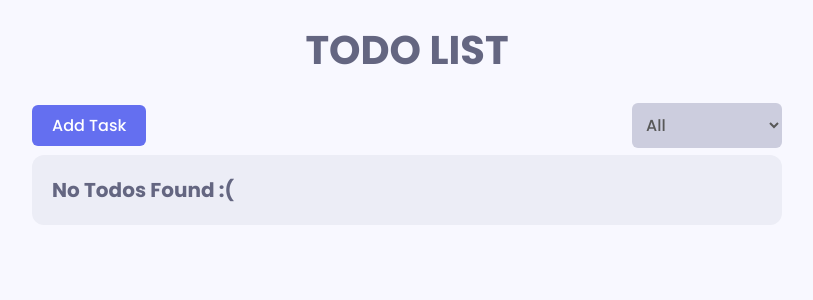
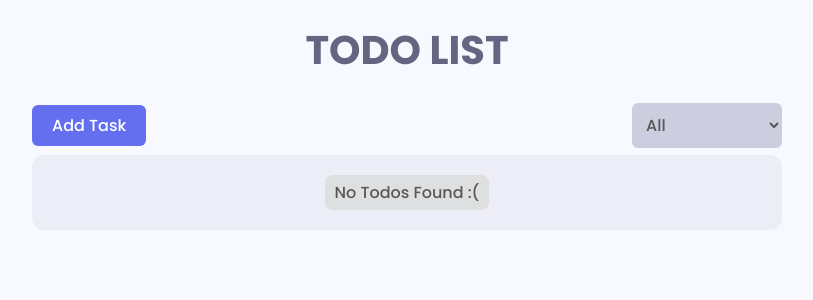
Before and after one commit to raffay2001/REDUX-TODO-APPLICATION, a React (Create React App) app: page / in a window 1280 px wide. Shown: the top 300 px of the page, without its empty margins (233-1046 px from the left). Built offline with nearby package versions, Linux system fonts and the light colour scheme.

Commit message:
Done With Framer Motion Animations

```diff
--- a/src/components/AppContent.js
+++ b/src/components/AppContent.js
@@ -2,7 +2,22 @@ import React from 'react';
 import { useSelector } from 'react-redux';
 import TodoItem from './TodoItem';
 import styles from '../styles/modules/app.module.scss';
-import { motion } from 'framer-motion';
+import { motion, AnimatePresence } from 'framer-motion';
+
+
+const containerVariants = {
+    hidden: { opacity: 1 },
+    visible: {
+        opacity: 1, scale: 1, transition: {
+            staggerChildren: 0.2,
+        },
+    },
+}
+
+const child = {
+    hidden: { y: 20, opacity: 0 },
+    visible: { y: 0, opacity: 1 }
+}
 
 const AppContent = () => {
     const todoList = useSelector((state) => state.todo.todoList);
@@ -20,12 +35,23 @@ const AppContent = () => {
     });
 
     return (
-        <motion.div className={styles.content__wrapper}>
-            {filteredTodoList && filteredTodoList.length > 0 ? (
-                filteredTodoList.map((todo) => (
-                    <TodoItem key={todo.id} todo={todo}></TodoItem>
-                ))
-            ) : <h1 style={{ color: '#646681' }}>No Todos Found :(</h1>}
+        <motion.div
+            className={styles.content__wrapper}
+            variants={containerVariants}
+            initial='hidden'
+            animate='visible'
+        >
+            <AnimatePresence>
+                {filteredTodoList && filteredTodoList.length > 0 ? (
+                    filteredTodoList.map((todo) => (
+                        <TodoItem key={todo.id} todo={todo} ></TodoItem>
+                    ))
+                ) : <motion.p
+                    className={styles.emptyText}
+                    variants={child}
+                >No Todos Found :(</motion.p>}
+            </AnimatePresence>
+
         </motion.div>
     );
 }
--- a/src/components/TodoItem.js
+++ b/src/components/TodoItem.js
@@ -9,6 +9,12 @@ import { toast } from 'react-hot-toast';
 import TodoModal from './TodoModal';
 import CheckButton from './CheckButton';
 import { updateTodo } from '../slices/todoSlice';
+import { motion } from 'framer-motion';
+
+const child = {
+    hidden: { y: 20, opacity: 0 },
+    visible: { y: 0, opacity: 1 }
+}
 
 const TodoItem = ({ todo }) => {
     const dispatch = useDispatch();
@@ -44,7 +50,7 @@ const TodoItem = ({ todo }) => {
 
     return (
         <>
-            <div className={styles.item}>
+            <motion.div className={styles.item} variants={child}>
                 <div className={styles.todoDetails}>
                     <CheckButton checked={checked} handleCheck={handleCheck} />
                     <div className={styles.texts}>
@@ -72,7 +78,7 @@ const TodoItem = ({ todo }) => {
                         <MdEdit />
                     </div>
                 </div>
-            </div>
+            </motion.div>
             <TodoModal type='update' todo={todo} modalOpen={updateModalOpen} setModalOpen={setUpdateModalOpen}></TodoModal>
         </>
     );
--- a/src/components/TodoModal.js
+++ b/src/components/TodoModal.js
@@ -6,6 +6,29 @@ import { MdOutlineClose } from 'react-icons/md';
 import Button from './Button';
 import { v4 as uuid, v4 } from 'uuid';
 import toast from 'react-hot-toast';
+import { motion, AnimatePresence } from 'framer-motion';
+
+
+const dropIn = {
+    hidden: {
+        opacity: 0,
+        transform: 'scale(0.9)',
+    },
+    visible: {
+        transform: 'scale(1)',
+        opacity: 1,
+        transition: {
+            duration: 0.1,
+            type: 'spring',
+            damping: 25,
+            stiffness: 500,
+        },
+    },
+    exit: {
+        transform: 'scale(0.9)',
+        opacity: 0,
+    },
+};
 
 const TodoModal = ({ type, modalOpen, setModalOpen, todo }) => {
     const [title, setTitle] = useState('');
@@ -48,6 +71,7 @@ const TodoModal = ({ type, modalOpen, setModalOpen, todo }) => {
                     toast.success('Task Updated Successfully');
                 } else {
                     toast.error('No Changes Made');
+                    return;
                 }
             }
             setTitle('');
@@ -56,19 +80,22 @@ const TodoModal = ({ type, modalOpen, setModalOpen, todo }) => {
         }
     }
     return (
-        <>
+        <AnimatePresence>
             {modalOpen && (
-                <div className={styles.wrapper}>
-                    <div className={styles.container}>
-                        <div
+                <motion.div className={styles.wrapper} initial={{opacity: 0}} animate={{opacity:1}} exit={{opacity: 0}}>
+                    <motion.div className={styles.container} variants={dropIn} initial='hidden' animate='visible' exit='exit'>
+                        <motion.div
                             className={styles.closeButton}
                             onClick={() => setModalOpen(false)}
                             onKeyDown={() => setModalOpen(false)}
                             tabIndex={0}
                             role="button"
+                            initial= {{top: 40, opacity: 0}}
+                            animate = {{top: -10, opacity: 1}}
+                            exit = {{top: 40, opacity: 0}}
                         >
                             <MdOutlineClose></MdOutlineClose>
-                        </div>
+                        </motion.div>
                         <form className={styles.form} onSubmit={(e) => handleSubmit(e)}>
                             <h1 className={styles.formTitle}>{type === 'update' ? 'Update' : 'Add'} Task</h1>
                             <label htmlFor="title">
@@ -87,10 +114,10 @@ const TodoModal = ({ type, modalOpen, setModalOpen, todo }) => {
                                 <Button type='button' variant='secondary' onClick={() => setModalOpen(false)} onKeyDown={() => setModalOpen(false)}>Cancel</Button>
                             </div>
                         </form>
-                    </div>
-                </div>
+                    </motion.div>
+                </motion.div>
             )}
-        </>
+        </AnimatePresence>
     );
 }
 
```
